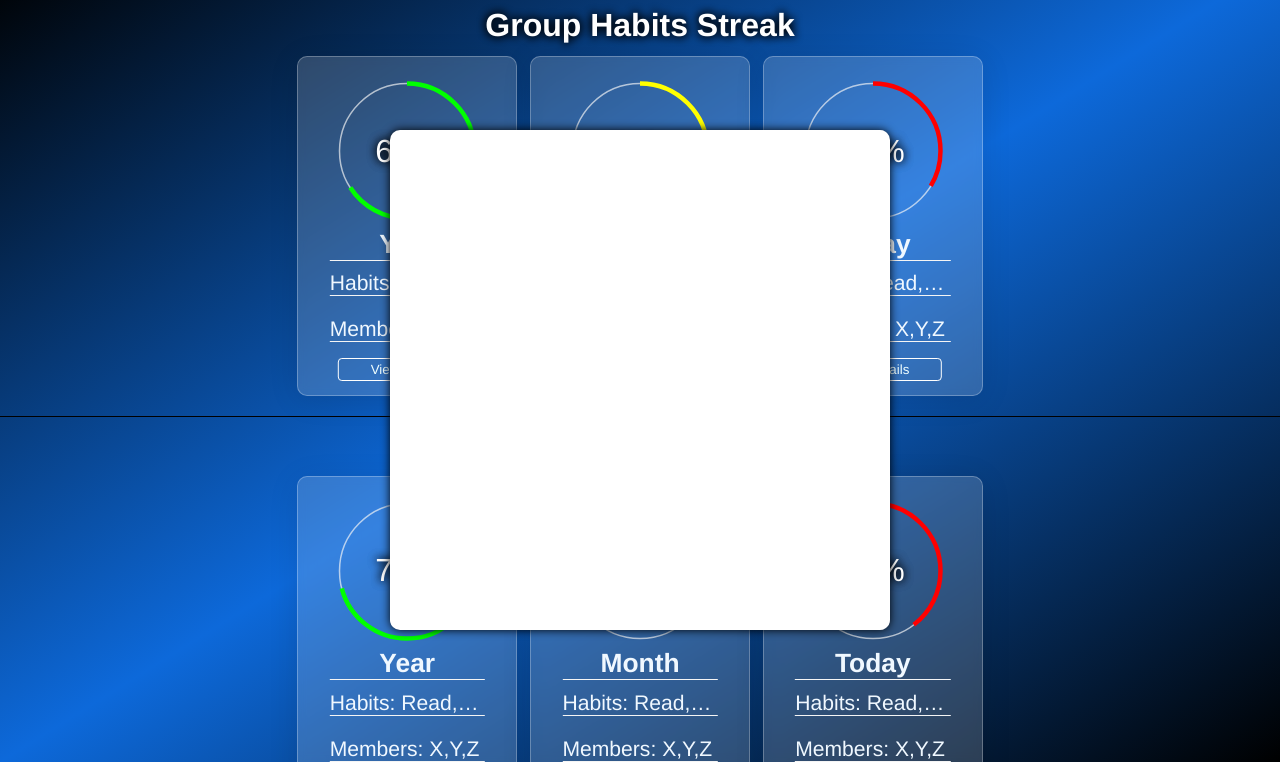
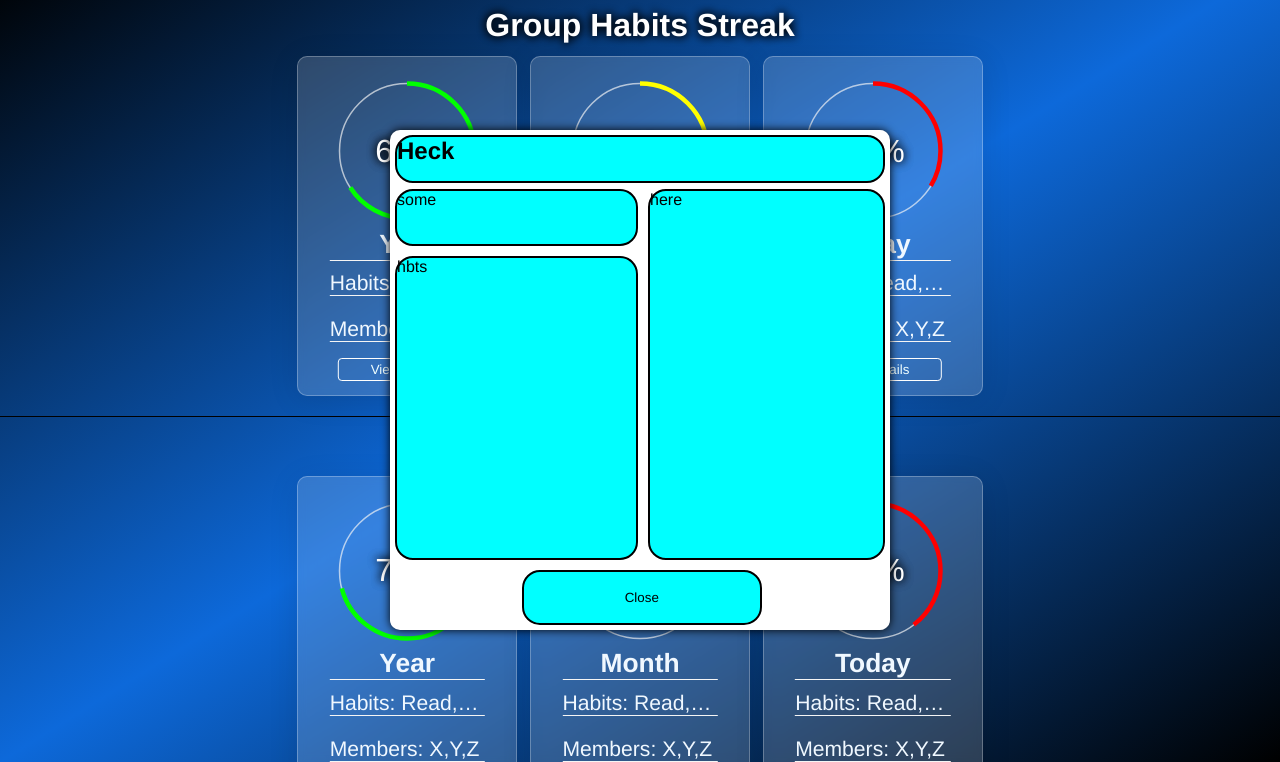
Before and after one commit to farhan-Codes/Streak-Tracker, a plain HTML site: page index.html in a window 1280 px wide. Shown: the part 38-800 px from the top of the page. Drawn offline with nearby package versions, Linux system fonts and the light colour scheme.

Commit message:
The more section layout has been developed

```diff
--- a/index.html
+++ b/index.html
@@ -192,7 +192,13 @@
           </div>
         </div>
       </section>
-      <section class="More_info"></section>
+      <section class="More_info">
+        <h1 id="vmh" class="test">Heck</h1>
+        <div id="grp-name" class="test">some</div>
+        <div id="habits" class="test">hbts</div>
+        <div id="members" class="test">here</div>
+        <button id="close" class="test">Close</button>
+      </section>
     </main>
   </body>
   <script src="index.js"></script>
--- a/style.css
+++ b/style.css
@@ -216,8 +216,42 @@ main {
   border-radius:2%;
   box-shadow: 0 0 10px black;
   overflow: hidden;
+  display:grid;
+  grid-template-columns: repeat(4,auto);
+  grid-template-rows:3.4em repeat(10,auto);
+  gap: 0px;
 }
 
+.test{
+  background-color: aqua;
+  border: 2px solid black;
+  margin:5px;
+  border-radius:18px;
+}
+
+#vmh{
+  grid-column:1/5;
+  height:2em;
+}
+
+#grp-name{
+  grid-row:2;
+  grid-column:1/3;
+}
+
+#habits{
+  grid-column: 1/3;
+  grid-row: 3/11;
+}
+
+#members{
+  grid-column: 3/5;
+  grid-row: 2/11;
+}
+
+#close{
+  grid-column:2/4;
+}
 
 @media (max-width: 600px) {
   #menu a span:nth-of-type(1) {
```
